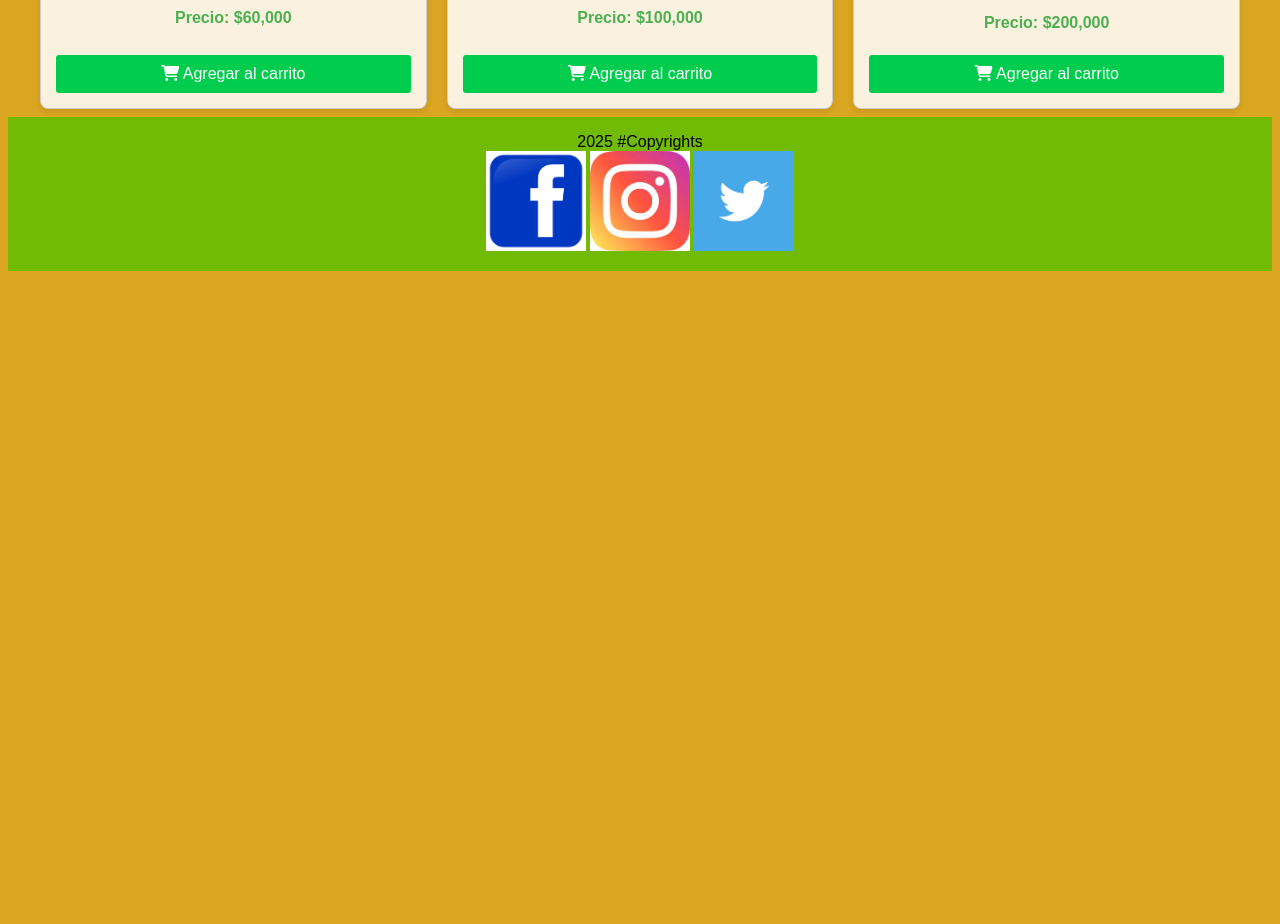
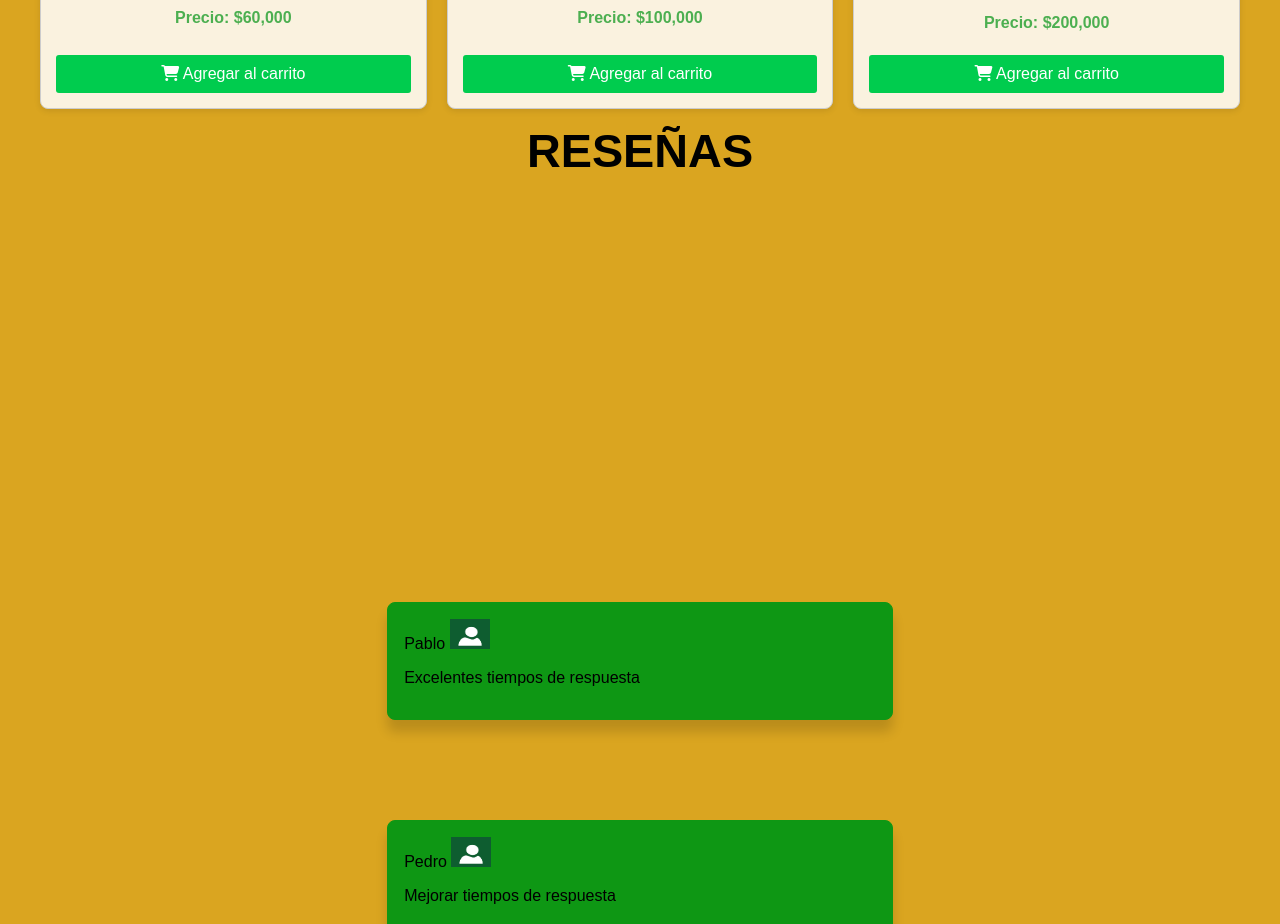
Before and after one commit to Nahuel-png/MiPagina, a plain HTML site: page docs/index.html in a window 1280 px wide. Shown: the part 2040-2964 px from the top of the page. Before the commit the page ends 2319 px from the top, so only its background shows below. Drawn offline with Linux system fonts and the light colour scheme.

Commit message:
Comentarios

```diff
--- a/docs/Css/styles.css
+++ b/docs/Css/styles.css
@@ -229,3 +229,32 @@ font-size: 2.8rem;
 text-align: center;
 
 }
+.reseñas{
+max-height: fit-content ;
+display:grid;
+gap: 100px;
+padding: 30%;
+
+
+}
+.card{
+
+grid-template-columns: 40%;
+ padding: 16px;
+  border: 1px solid #0e9714;
+  border-radius: 8px;
+  box-shadow: 0 4px 8px rgba(0, 0, 0, 0.1);
+  transition: all 0.3s ease;
+box-shadow: 0 12px 12px rgba(0, 0, 0, 0.15);
+grid-template-columns: 1fr;
+  transform: translateY(-2px);
+  background-color: #0e9714;
+
+
+}
+.h3{
+
+
+  font-size: 2.5rem;
+text-align: center;
+}
--- a/docs/index.html
+++ b/docs/index.html
@@ -150,6 +150,28 @@
   </div>
 </section>
      </main>
+
+     <div class="h3"><h3>RESEÑAS</h3></div>
+     <section class="reseñas">
+<section class="card">Pablo
+     <img  width="40" height="30" src="img/usuario.png">   <p>Excelentes tiempos de respuesta</p>
+</section>
+
+    <section class="card">Pedro
+     <img  width="40" height="30" src="img/usuario.png">   <p>Mejorar tiempos de respuesta</p>
+
+
+
+    </section>
+    <section class="card">Carla
+ <img  width="40" height="30" src="img/usuario.png"><p>Precios accesibles con gran variedad de articulos</p>
+
+
+    </section>
+<section class="card">Lucas
+ <img  width="40" height="30" src="img/usuario.png"><p>Excelente atencion al cliente, recomendado</p>
+</section>
+</section>
 <footer>
 
 <p>2025 #Copyrights<br>
```
